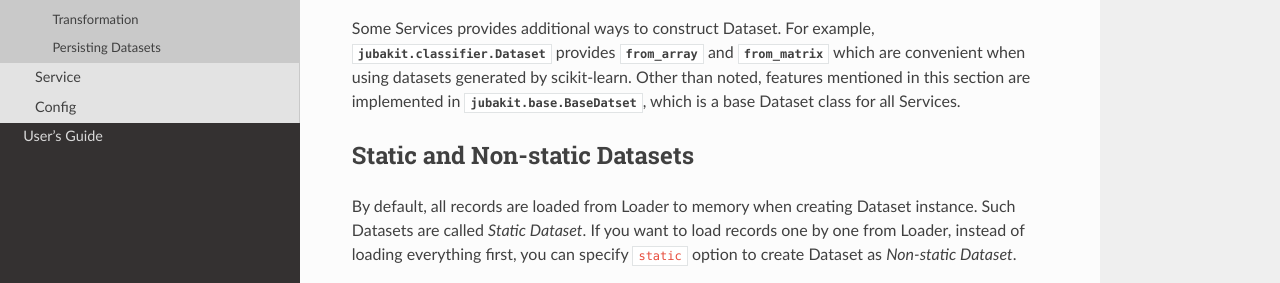
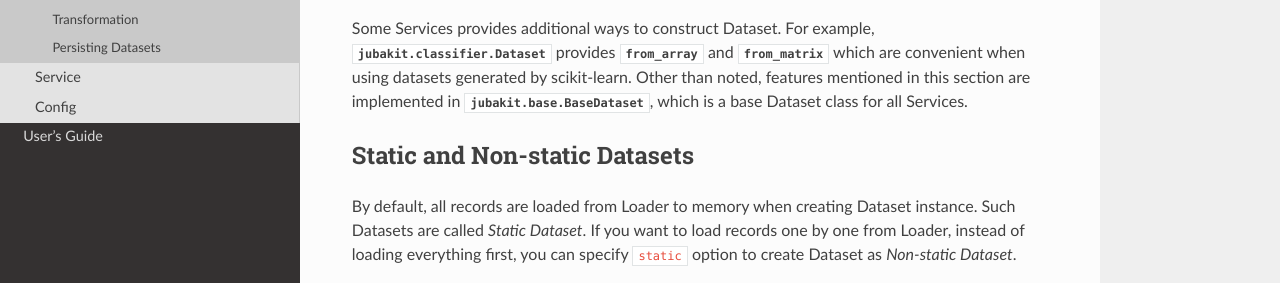
Before and after one commit to jubatus/jubakit, a Sphinx documentation site: the page built from doc/source/architecture/dataset.rst, in a window 1280 px wide and 900 px high. Shown: the part 390-673 px from the top of the window. Built offline with Sphinx 7.4.7 and the Read the Docs theme 2.0.0, drawn with Linux system fonts in a browser that asks for light colours; pages that are not in the unit, such as notebooks, are missing from menus.

Commit message:
fix typos

```diff
--- a/doc/source/architecture/dataset.rst
+++ b/doc/source/architecture/dataset.rst
@@ -15,7 +15,7 @@
 
 Some Services provides additional ways to construct Dataset.
 For example, :py:class:`jubakit.classifier.Dataset` provides :py:func:`from_array <jubakit.classifier.Dataset.from_array>` and :py:func:`from_matrix <jubakit.classifier.Dataset.from_matrix>` which are convenient when using datasets generated by scikit-learn.
-Other than noted, features mentioned in this section are implemented in :py:class:`jubakit.base.BaseDatset`, which is a base Dataset class for all Services.
+Other than noted, features mentioned in this section are implemented in :py:class:`jubakit.base.BaseDataset`, which is a base Dataset class for all Services.
 
 Static and Non-static Datasets
 ------------------------------
--- a/doc/source/guide/loader_develop.rst
+++ b/doc/source/guide/loader_develop.rst
@@ -22,7 +22,7 @@
 Transformation
 ~~~~~~~~~~~~~~
 
-For example, if you want to process JSONL files (files that contain one JSON record per line), you can create a class that inherits from :py:class:`LineBasedFileLoader <jubakit.loader.core.LineBasedFileLoader>` which loads a single text file and emits record for each line, and implement ``preproces`` method as follows:
+For example, if you want to process JSONL files (files that contain one JSON record per line), you can create a class that inherits from :py:class:`LineBasedFileLoader <jubakit.loader.core.LineBasedFileLoader>` which loads a single text file and emits record for each line, and implement ``preprocess`` method as follows:
 
 .. code-block:: python
 
```
